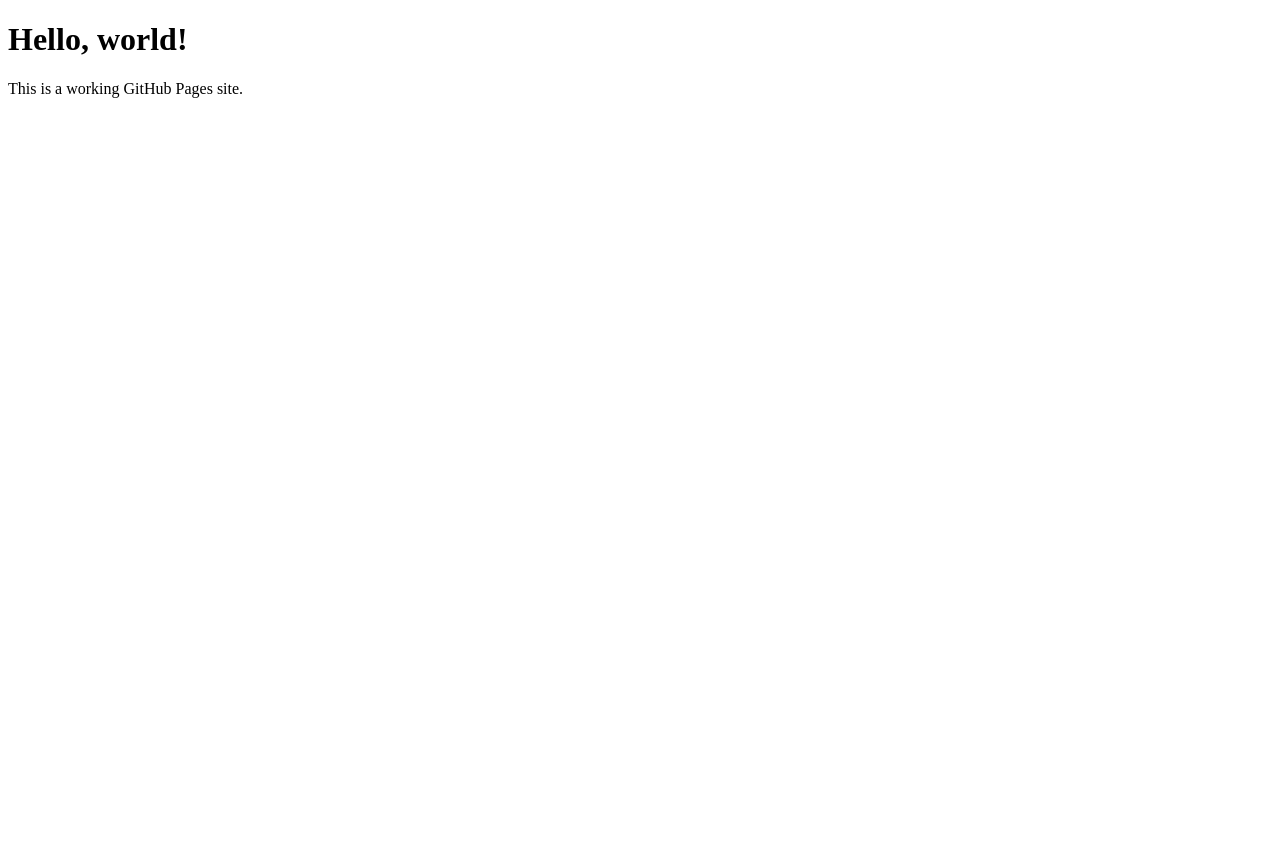
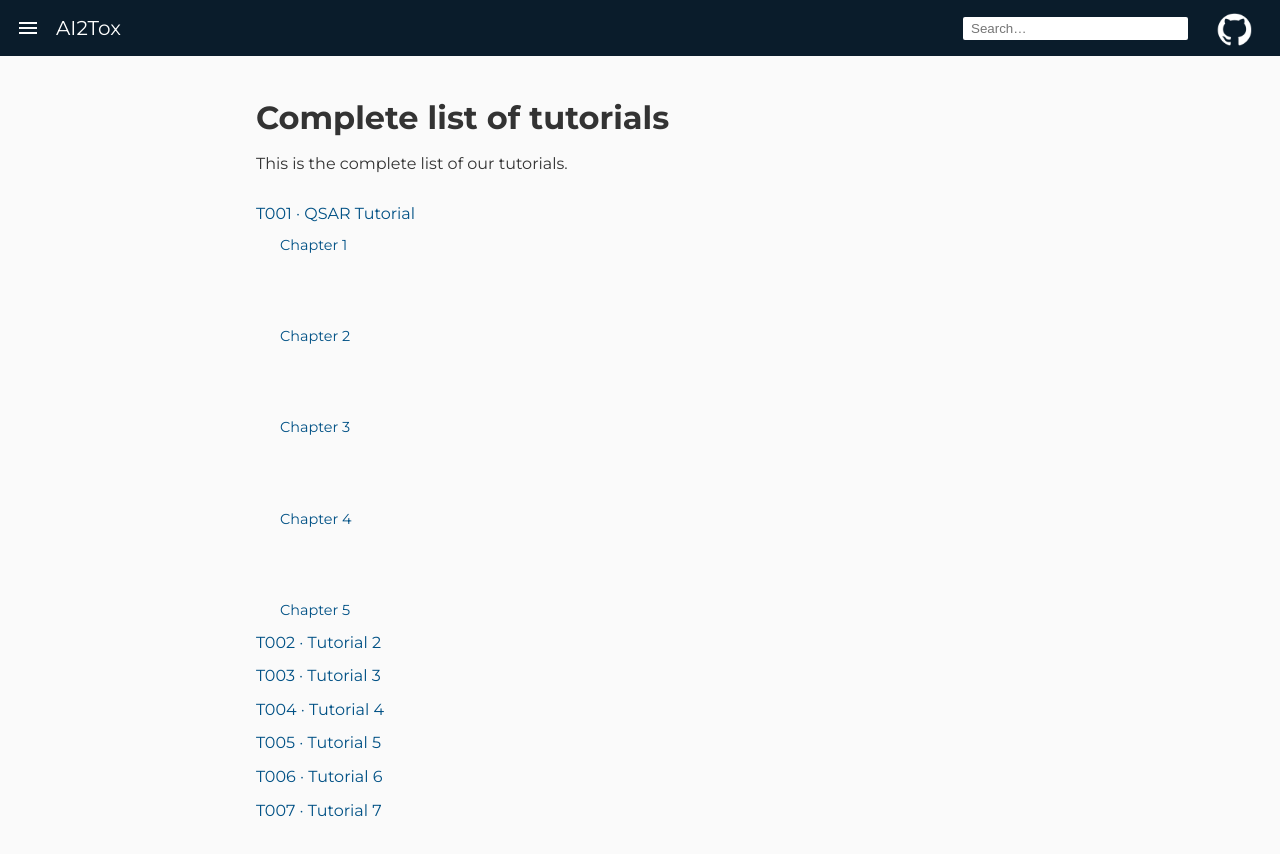
Before and after one commit to mhhg1030/ai2tox_tutorials, a plain HTML site: page index.html in a window 1280 px wide. Before the commit the page ends 800 px from the top, so only its background shows below. Drawn offline with Linux system fonts and the light colour scheme.

Commit message:
initial files for home page and t001

```diff
--- a/index.html
+++ b/index.html
@@ -1,10 +1,71 @@
 <!DOCTYPE html>
-<html>
-  <head>
-    <title>Test Page</title>
-  </head>
-  <body>
-    <h1>Hello, world!</h1>
-    <p>This is a working GitHub Pages site.</p>
-  </body>
+<html lang="en" class="home-page">
+<head>
+  <style>
+    html { scroll-behavior: smooth; }
+  </style>
+
+  <meta charset="UTF-8">
+  <meta name="viewport" content="width=device-width, initial-scale=1">
+  <title>Complete list of tutorials</title>
+  <link rel="stylesheet" href="styles.css">
+  <!-- You can swap in your own icon fonts if you like -->
+  <link href="https://fonts.googleapis.com/icon?family=Material+Icons" rel="stylesheet">
+</head>
+<body>
+  <header class="site-header">
+    <button class="menu-btn material-icons">menu</button>
+    <span class="site-title">AI2Tox</span>
+
+    <div class="search-wrapper">
+      <input type="search" placeholder="Search…" aria-label="Search">
+      <span class="material-icons search-icon">search</span>
+    </div>
+
+    <a
+      class="github-link"
+      href="https://github.com/mhhg1030/ai2tox_tutorials"
+      target="_blank"
+      rel="noopener noreferrer">
+
+      <img
+        src="images/github_logo.png"
+        alt="GitHub"
+        class="github-icon"
+      >
+    </a>
+  </header>
+
+  <main class="content">
+    <h1>Complete list of tutorials</h1>
+    <p>
+      This is the complete list of our tutorials.
+      <!-- <a href="#">tutorials by collections</a>. -->
+    </p>
+    <ul class="tutorial-list">
+      <li>
+        <a href="tutorials/t001.html">T001 · QSAR Tutorial</a>
+          <ul class="subchapters">
+            <li><a href="tutorials/t001.html#chapter1">Chapter 1</a></li>
+            <li><a href="tutorials/t001.html#chapter2">Chapter 2</a></li>
+            <li><a href="tutorials/t001.html#chapter3">Chapter 3</a></li>
+            <li><a href="tutorials/t001.html#chapter4">Chapter 4</a></li>
+            <li><a href="tutorials/t001.html#chapter5">Chapter 5</a></li>
+          </ul>
+      </li>
+      <li><a href="#">T002 · Tutorial 2</a></li>
+      <li><a href="#">T003 · Tutorial 3</a></li>
+      <li><a href="#">T004 · Tutorial 4</a></li>
+      <li><a href="#">T005 · Tutorial 5</a></li>
+      <li><a href="#">T006 · Tutorial 6</a></li>
+      <li><a href="#">T007 · Tutorial 7</a></li>
+    </ul>
+  </main>
+</body>
 </html>
+
+<script>
+  document.querySelector('.menu-btn').onclick = () => {
+    document.querySelector('.sidebar').classList.toggle('collapsed');
+  };
+</script>
--- /dev/null
+++ b/styles.css
@@ -0,0 +1,154 @@
+@import url('https://fonts.googleapis.com/css2?family=Montserrat:wght@400;700&display=swap');
+
+
+
+/* Reset some defaults */
+* {
+  margin: 0;
+  padding: 0;
+  box-sizing: border-box;
+}
+
+body {
+
+  font-family: 'Montserrat', sans-serif;
+  line-height: 1.6;
+  color: #333;
+  background: #fafafa;
+}
+
+/* Header */
+.site-header {
+  display: flex;
+  align-items: center;
+  background-color: #0A1C2B;
+  color: #fff;
+  padding: 0.5rem 1rem;
+}
+
+.menu-btn {
+  background: none;
+  border: none;
+  color: inherit;
+  cursor: pointer;
+  font-size: 1.5rem;
+  margin-right: 1rem;
+}
+
+.site-title {
+  font-size: 1.25rem;
+  font-weight: 500;
+  flex: 1;
+}
+
+.search-wrapper {
+  position: relative;
+  margin-right: 1rem;
+}
+
+.search-wrapper input[type="search"] {
+  padding: 0.25rem 2.5rem 0.25rem 0.5rem;
+  border: none;
+  border-radius: 2px;
+}
+
+.search-icon {
+  position: absolute;
+  right: 0.5rem;
+  top: 50%;
+  transform: translateY(-50%);
+  pointer-events: none;
+}
+
+.github-link {
+  color: inherit;
+  text-decoration: none;
+  font-size: 1.5rem;
+}
+
+/* Main content */
+.content {
+  max-width: 800px;
+  margin: 2rem auto;
+  padding: 0 1rem;
+}
+
+.content h1 {
+  font-size: 2rem;
+  margin-bottom: 0.5rem;
+}
+
+.content p {
+  margin-bottom: 1.5rem;
+}
+
+/* List styling */
+.tutorial-list {
+  list-style: none;
+}
+
+.tutorial-list li + li {
+  margin-top: 0.5rem;
+}
+
+.tutorial-list a {
+  color: #005185;
+  text-decoration: none;
+}
+
+.tutorial-list a:hover {
+  text-decoration: underline;
+}
+
+.sidebar.collapsed {
+  flex: 0 0 0;
+  overflow: hidden;
+}
+
+.github-icon {
+  width: 60px;        /* or whatever fits your header */
+  height: auto;       /* preserve aspect ratio */
+  display: inline-block;
+  vertical-align: middle;
+  cursor: pointer;
+}
+
+/* Example for a fully fixed header */
+.site-header {
+  background: #0A1C2B;
+  color: white;
+  display: flex;
+  align-items: center;
+  padding: 0 1rem;
+  position: fixed;   /* ← fix it */
+  top: 0;
+  left: 0;
+  right: 0;
+  height: 56px;
+  z-index: 1000;
+}
+
+.content {
+  padding-top: 60px; /* ← push content down */
+  overflow-y: auto;
+}
+
+.tutorial-list .subchapters {
+  list-style: none;
+  margin: 0.5rem 0 0 1.5rem;
+  padding: 0;
+  font-size: 0.9rem;
+}
+.tutorial-list .subchapters li + li {
+  padding-top: 60px;
+}
+.tutorial-list .subchapters a {
+  color: #005185;
+}
+
+/* On narrower screens, increase left/right padding */
+@media (max-width: 600px) {
+  .content {
+    padding: 2rem 2rem;    /* now 2rem all around */
+  }
+}
```
Also changed, not shown: tutorials/t001.html (added, +69 -0 lines), images/github_logo.png (added).
